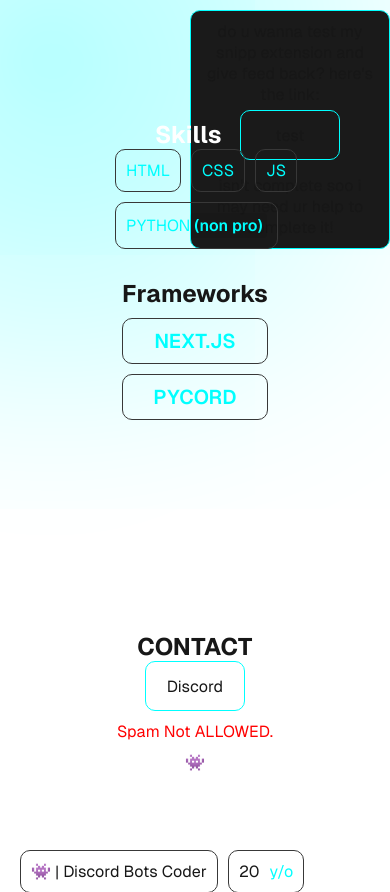
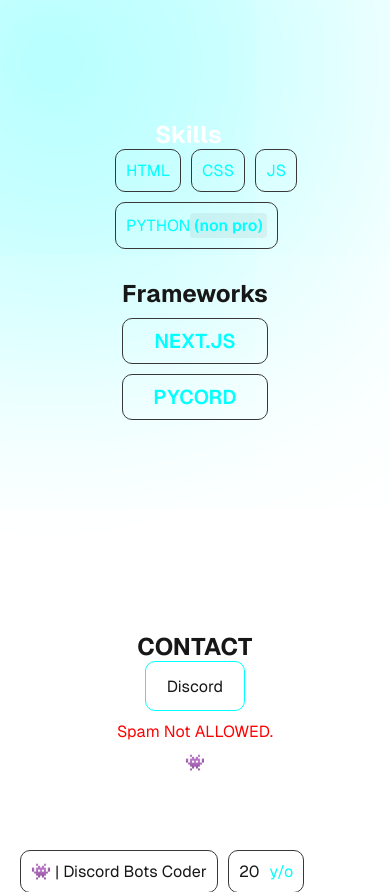
Before and after one commit to sheluvzalx/page, a Next.js app: page / in a window 390 px wide. Built offline with nearby package versions, Linux system fonts and the light colour scheme.

Commit message:
Update page.module.css

```diff
--- a/src/app/page.module.css
+++ b/src/app/page.module.css
@@ -394,7 +394,7 @@
 }
 
 .ext {
-  display: none;
+  opacity: 0;
 }
 
 }
```
